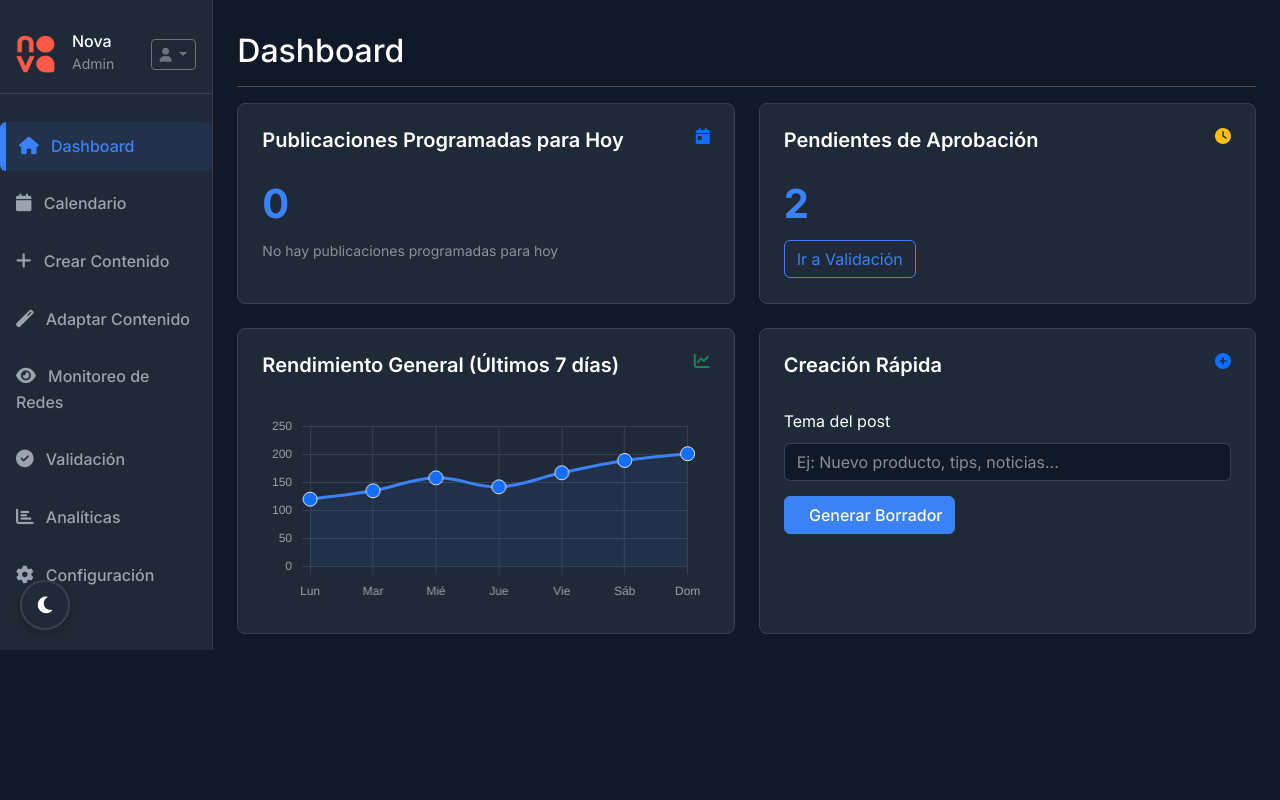
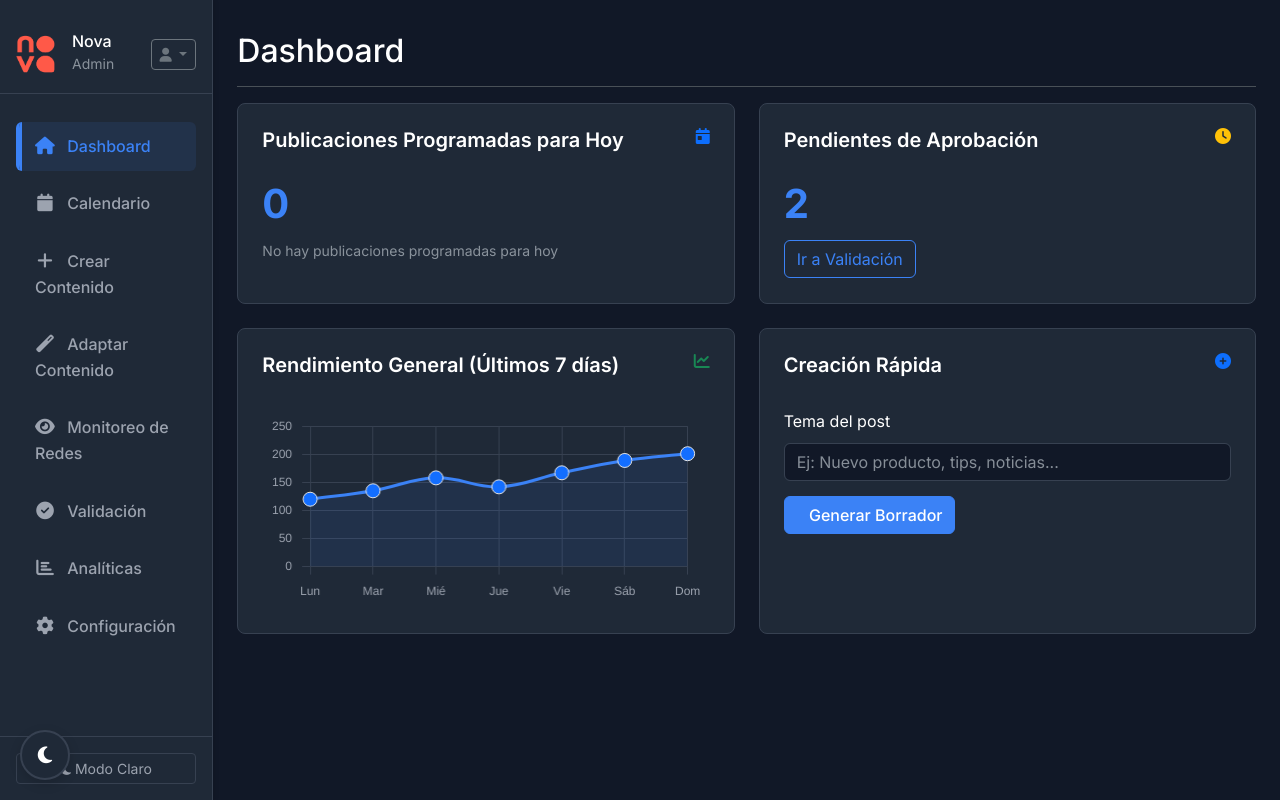
Before and after one commit to Handepora/NovaSocial, a Flask app: page / in a window 1280 px wide. Run offline with Flask 3, Linux system fonts and the light colour scheme; a user stored in the database is signed in; data that the repository does not hold is empty.

Commit message:
Improve the sidebar design and add a theme toggle for enhanced user control
Refactors the sidebar CSS for improved fixed positioning and adds a theme toggle button with JavaScript functionality in `static/css/style.css`, `static/js/dashboard.js`, and `templates/index.html`.

Replit-Commit-Author: Agent
Replit-Commit-Session-Id: ed7e2e6b-92a9-47f1-95d8-414584846d23
Replit-Commit-Screenshot-Url: https://storage.googleapis.com/screenshot-production-us-central1/cc90ac2b-74d9-435d-9ab6-d7bc0e0d6b7f/14cd946a-bbd8-48af-8710-934ee539e052.jpg

```diff
--- a/static/css/style.css
+++ b/static/css/style.css
@@ -100,30 +100,51 @@ body.dashboard-loaded {
 
 /* Sidebar Styles */
 .sidebar {
-    position: fixed;
+    position: fixed !important;
     top: 0;
     bottom: 0;
     left: 0;
     z-index: 100;
     padding: 0;
-    box-shadow: inset -1px 0 0 rgba(0, 0, 0, .1);
-    background-color: var(--secondary-bg);
-    border-right: 1px solid var(--border-color);
+    width: 16.66667% !important;
+    min-height: 100vh !important;
+    box-shadow: 2px 0 4px rgba(0, 0, 0, 0.1) !important;
+    background-color: var(--secondary-bg) !important;
+    border-right: 1px solid var(--border-color) !important;
 }
 
 .sidebar .position-sticky {
-    position: sticky;
+    position: relative !important;
     top: 0;
-    height: 100vh;
+    height: 100vh !important;
     padding-top: 1rem;
     overflow-x: hidden;
     overflow-y: auto;
+    display: flex !important;
+    flex-direction: column !important;
 }
 
 /* User Info */
 .user-info {
-    padding: 1rem;
-    border-bottom: 1px solid var(--border-color);
+    padding: 1rem !important;
+    border-bottom: 1px solid var(--border-color) !important;
+    background-color: var(--secondary-bg) !important;
+    position: relative !important;
+    flex-shrink: 0 !important;
+}
+
+.user-info .d-flex {
+    align-items: center !important;
+    justify-content: space-between !important;
+}
+
+.user-info .dropdown {
+    position: relative !important;
+}
+
+.user-info .dropdown-toggle {
+    position: relative !important;
+    right: 0 !important;
 }
 
 .avatar-circle {
@@ -139,34 +160,72 @@ body.dashboard-loaded {
 }
 
 /* Navigation */
+.sidebar .nav {
+    flex: 1 !important;
+    padding: 0 1rem !important;
+}
+
 .sidebar .nav-link {
-    color: var(--text-secondary);
-    padding: 0.75rem 1rem;
-    margin: 0.25rem 0;
-    border-radius: 0.375rem;
-    transition: all 0.3s ease;
-    font-weight: 500;
+    color: var(--text-secondary) !important;
+    padding: 0.75rem 1rem !important;
+    margin: 0.25rem 0 !important;
+    border-radius: 0.375rem !important;
+    transition: all 0.3s ease !important;
+    font-weight: 500 !important;
+    position: relative !important;
+    border-left: 3px solid transparent !important;
 }
 
 .sidebar .nav-link:hover {
-    color: var(--text-primary);
-    background-color: rgba(59, 130, 246, 0.1);
+    color: var(--text-primary) !important;
+    background-color: rgba(59, 130, 246, 0.1) !important;
+    text-decoration: none !important;
 }
 
 .sidebar .nav-link.active {
-    color: var(--accent-color);
-    background-color: rgba(59, 130, 246, 0.1);
-    border-left: 3px solid var(--accent-color);
+    color: var(--accent-color) !important;
+    background-color: rgba(59, 130, 246, 0.1) !important;
+    border-left: 3px solid var(--accent-color) !important;
 }
 
 .sidebar .nav-link i {
-    font-size: 1.1rem;
+    font-size: 1.1rem !important;
+    width: 20px !important;
+    text-align: center !important;
+}
+
+/* Sidebar Footer */
+.sidebar-footer {
+    padding: 1rem !important;
+    border-top: 1px solid var(--border-color) !important;
+    margin-top: auto !important;
+    flex-shrink: 0 !important;
+    background-color: var(--secondary-bg) !important;
+}
+
+.sidebar-footer .btn {
+    border-color: var(--border-color) !important;
+    color: var(--text-secondary) !important;
+    background-color: transparent !important;
+    transition: all 0.3s ease !important;
+}
+
+.sidebar-footer .btn:hover {
+    background-color: rgba(59, 130, 246, 0.1) !important;
+    border-color: var(--accent-color) !important;
+    color: var(--accent-color) !important;
 }
 
 /* Main Content */
 main {
-    margin-left: 16.66667%; /* Offset for sidebar */
-    padding: 1rem;
+    margin-left: 16.66667% !important; /* Offset for sidebar */
+    padding: 1rem !important;
+    width: 83.33333% !important;
+    max-width: 83.33333% !important;
+    flex: 0 0 83.33333% !important;
+    background-color: var(--bg-color) !important;
+    min-height: 100vh !important;
+    position: relative !important;
 }
 
 @media (max-width: 768px) {
--- a/static/js/dashboard.js
+++ b/static/js/dashboard.js
@@ -956,8 +956,9 @@ function initializeCharts() {
 function initializeTheme() {
     // Get saved theme preference or default to dark
     const savedTheme = localStorage.getItem('dashboard-theme') || 'dark';
-    const themeToggle = document.getElementById('themeToggle');
-    const themeIcon = document.getElementById('themeIcon');
+    const themeToggle = document.getElementById('theme-toggle');
+    const themeIcon = document.getElementById('theme-icon');
+    const themeText = document.getElementById('theme-text');
 
     // Apply saved theme
     setTheme(savedTheme);
@@ -974,17 +975,24 @@ function initializeTheme() {
 }
 
 function setTheme(theme) {
-    const themeIcon = document.getElementById('themeIcon');
+    const themeIcon = document.getElementById('theme-icon');
+    const themeText = document.getElementById('theme-text');
 
     if (theme === 'light') {
         document.documentElement.setAttribute('data-theme', 'light');
         if (themeIcon) {
             themeIcon.className = 'fas fa-sun';
         }
+        if (themeText) {
+            themeText.textContent = 'Modo Oscuro';
+        }
     } else {
         document.documentElement.setAttribute('data-theme', 'dark');
         if (themeIcon) {
             themeIcon.className = 'fas fa-moon';
+        }
+        if (themeText) {
+            themeText.textContent = 'Modo Claro';
         }
     }
 
--- a/templates/index.html
+++ b/templates/index.html
@@ -102,6 +102,14 @@
                             </a>
                         </li>
                     </ul>
+
+                    <!-- Theme Toggle -->
+                    <div class="sidebar-footer">
+                        <button id="theme-toggle" class="btn btn-outline-secondary btn-sm w-100">
+                            <i class="fas fa-moon me-2" id="theme-icon"></i>
+                            <span id="theme-text">Modo Claro</span>
+                        </button>
+                    </div>
                 </div>
             </nav>
 
```
Also changed, not shown: attached_assets/targeted_element_1751102299125.png (added).
